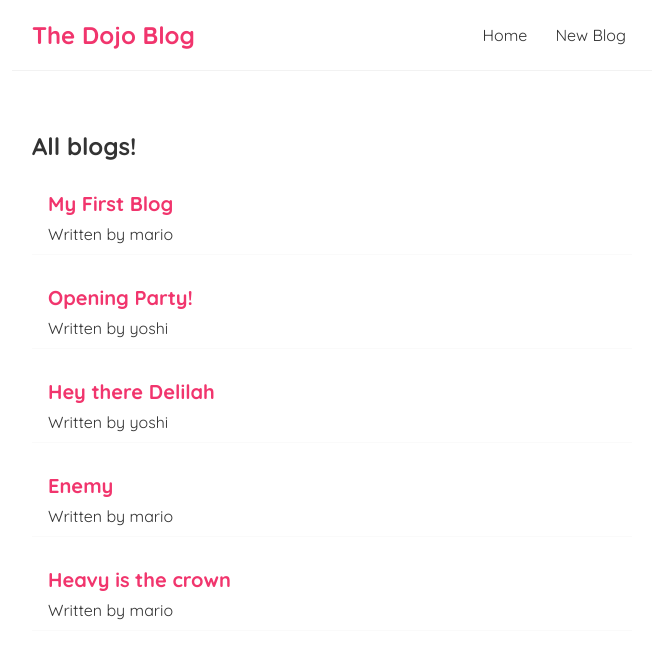
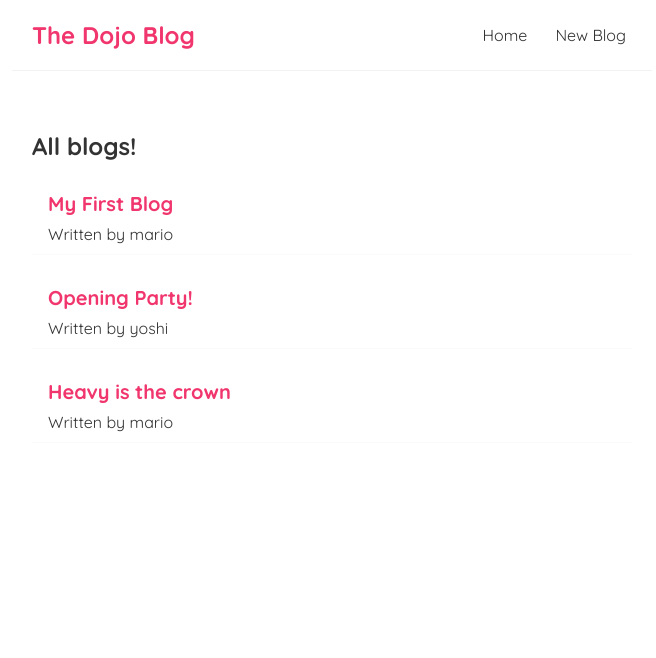
Before and after one commit to thinhnw/dojo-blog, a React (Create React App) app: page / in a window 1280 px wide. Shown: the top 658 px of the page, without its empty margins (308-964 px from the left). Built offline with nearby package versions, Linux system fonts and the light colour scheme; data requests are answered from the project's data file.

Commit message:
Handle Delete

```diff
--- a/data/db.json
+++ b/data/db.json
@@ -13,18 +13,6 @@
       "id": "2"
     },
     {
-      "id": "907b",
-      "title": "Hey there Delilah",
-      "body": "Oh it's what you do to me",
-      "author": "yoshi"
-    },
-    {
-      "id": "8894",
-      "title": "Enemy",
-      "body": "I wake up to the sounds of the silence that allows\nFor my mind to run around with my ear up to the ground",
-      "author": "mario"
-    },
-    {
       "id": "01d1",
       "title": "Heavy is the crown",
       "body": "Heavy is the crown\nNever falter, never let them bleed you out\nI'll be still standing when they try to bring my castle down\nI'll never bow down\nHeavy is the crown",
--- a/src/BlogDetails.js
+++ b/src/BlogDetails.js
@@ -1,9 +1,18 @@
-import { useParams } from "react-router-dom";
+import { useParams, useHistory } from "react-router-dom";
 import useFetch from "./useFetch";
 
 const BlogDetails = () => {
   const { id } = useParams();
   const { data: blog, isPending, error } = useFetch('http://localhost:8000/blogs/' + id);
+  const history = useHistory();
+
+  const handleDelete = (id) => {
+    fetch('http://localhost:8000/blogs/' + id, {
+      method: 'DELETE'
+    }).then(() => {
+      history.push('/');
+    })
+  }
   return (
     <div className="blog-details">
       { error && <div>{ error }</div> }
@@ -13,6 +22,7 @@
           <h2>{blog.title}</h2>
           <p>Written by {blog.author}</p>
           <div>{blog.body}</div>
+          <button onClick={() => handleDelete(blog.id)}>Delete</button>
         </article>
       )}
     </div>
```
